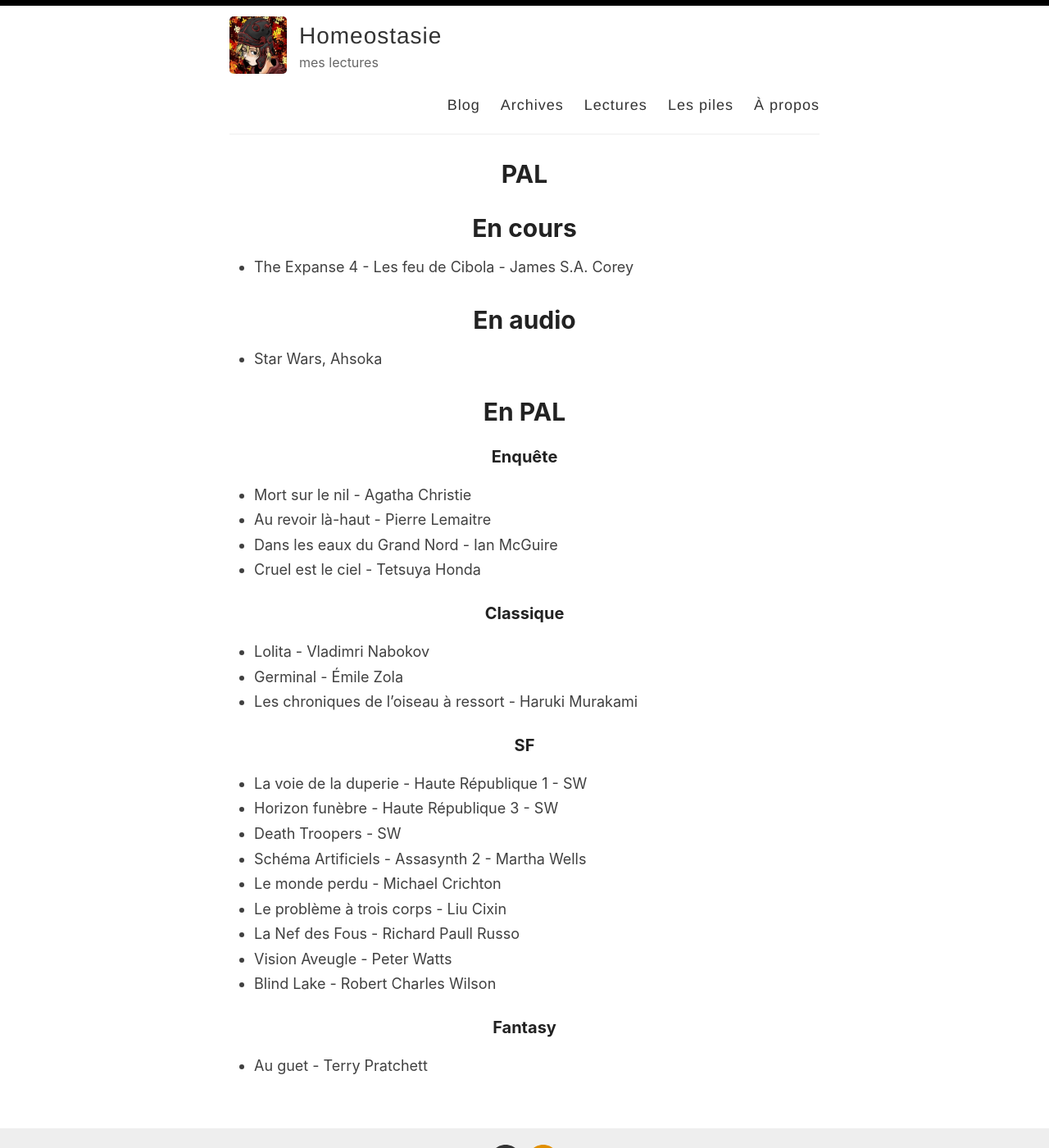
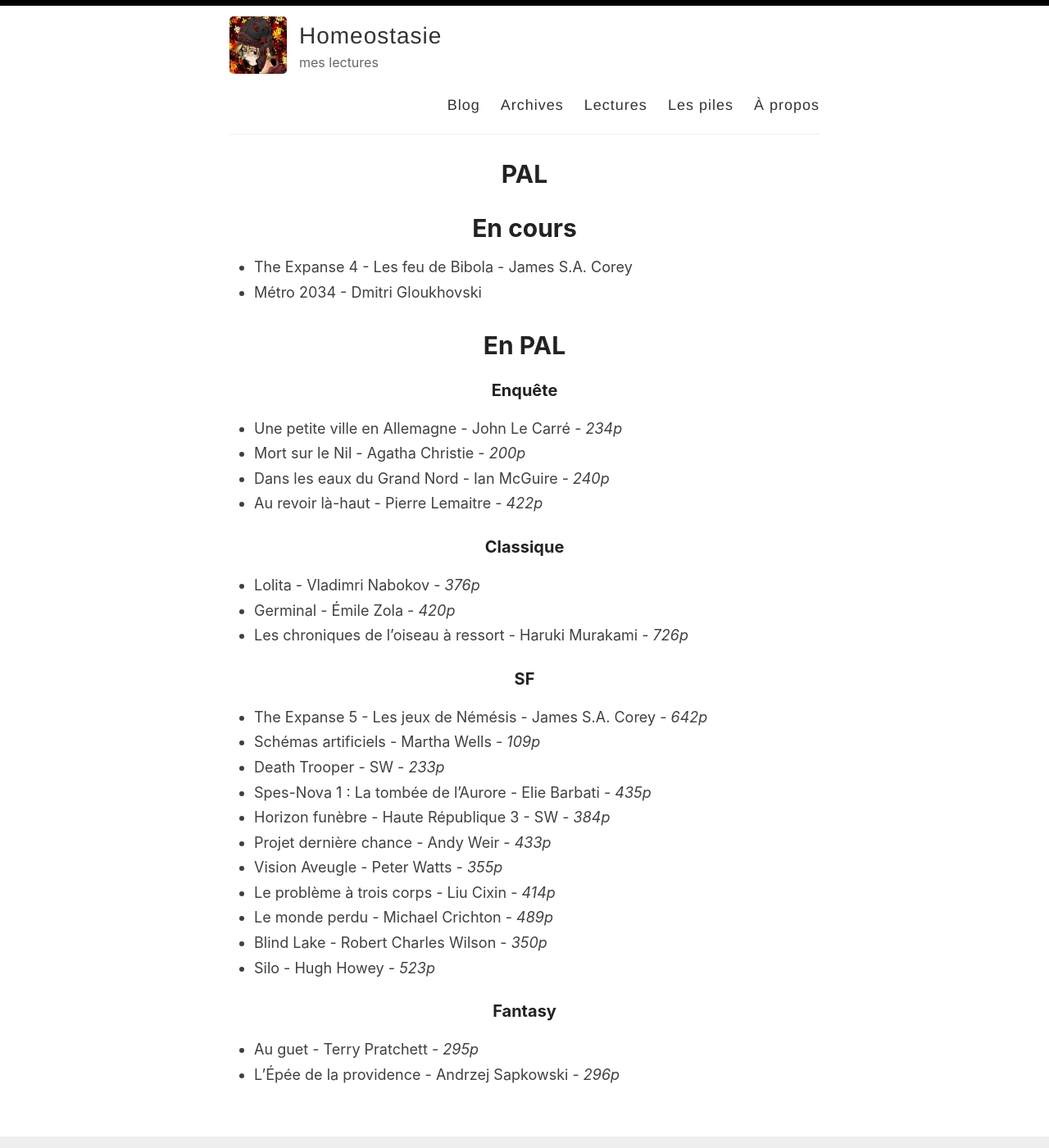
Before and after one commit to homeostasie/bouquins, a Jekyll site: the page built from _pages/pal.md, in a window 1280 px wide and 1400 px high. Shown: the whole window at 82% size. Built offline with Jekyll 4.4.1, drawn with Linux system fonts in a browser that asks for light colours.

Commit message:
maj pal avec ajout bouquin

```diff
--- a/_pages/pal.md
+++ b/_pages/pal.md
@@ -7,43 +7,41 @@ comments: true
 
 # En cours
 
-- The Expanse 4 - Les feu de Cibola - James S.A. Corey
-
-# En audio
-
-- Star Wars, Ahsoka
+- The Expanse 4 - Les feu de Bibola - James S.A. Corey
+- Métro 2034 - Dmitri Gloukhovski
 
 # En PAL
 
-
 ### Enquête
 
-- Mort sur le nil - Agatha Christie
-- Au revoir là-haut - Pierre Lemaitre
-- Dans les eaux du Grand Nord - Ian McGuire
-- Cruel est le ciel - Tetsuya Honda
-
+- Une petite ville en Allemagne - John Le Carré - *234p*
+- Mort sur le Nil - Agatha Christie - *200p*
+- Dans les eaux du Grand Nord - Ian McGuire - *240p*
+- Au revoir là-haut - Pierre Lemaitre - *422p*
 
 ### Classique
 
-- Lolita - Vladimri Nabokov
-- Germinal - Émile Zola
-- Les chroniques de l'oiseau à ressort - Haruki Murakami
+- Lolita - Vladimri Nabokov - *376p*
+- Germinal - Émile Zola - *420p*
+- Les chroniques de l'oiseau à ressort - Haruki Murakami - *726p*
 
 
 ### SF
 
-- La voie de la duperie - Haute République 1 - SW
-- Horizon funèbre - Haute République 3 - SW
-- Death Troopers - SW
-- Schéma Artificiels - Assasynth 2 - Martha Wells
-- Le monde perdu - Michael Crichton
-- Le problème à trois corps - Liu Cixin
-- La Nef des Fous - Richard Paull Russo
-- Vision Aveugle - Peter Watts
-- Blind Lake - Robert Charles Wilson
+- The Expanse 5 - Les jeux de Némésis - James S.A. Corey - *642p*
+- Schémas artificiels - Martha Wells - *109p*
+- Death Trooper - SW - *233p*
+- Spes-Nova 1 : La tombée de l'Aurore - Elie Barbati - *435p*
+- Horizon funèbre - Haute République 3 - SW - *384p*
+- Projet dernière chance - Andy Weir - *433p*
+- Vision Aveugle - Peter Watts - *355p*
+- Le problème à trois corps - Liu Cixin - *414p*
+- Le monde perdu - Michael Crichton - *489p*
+- Blind Lake - Robert Charles Wilson - *350p*
+- Silo - Hugh Howey - *523p*
 
 
 ### Fantasy
 
-- Au guet - Terry Pratchett
+- Au guet - Terry Pratchett - *295p*
+- L'Épée de la providence - Andrzej Sapkowski - *296p*
```
Also changed, not shown: _posts/2024-01-01-pal-2024.md (+1 -0 lines).
